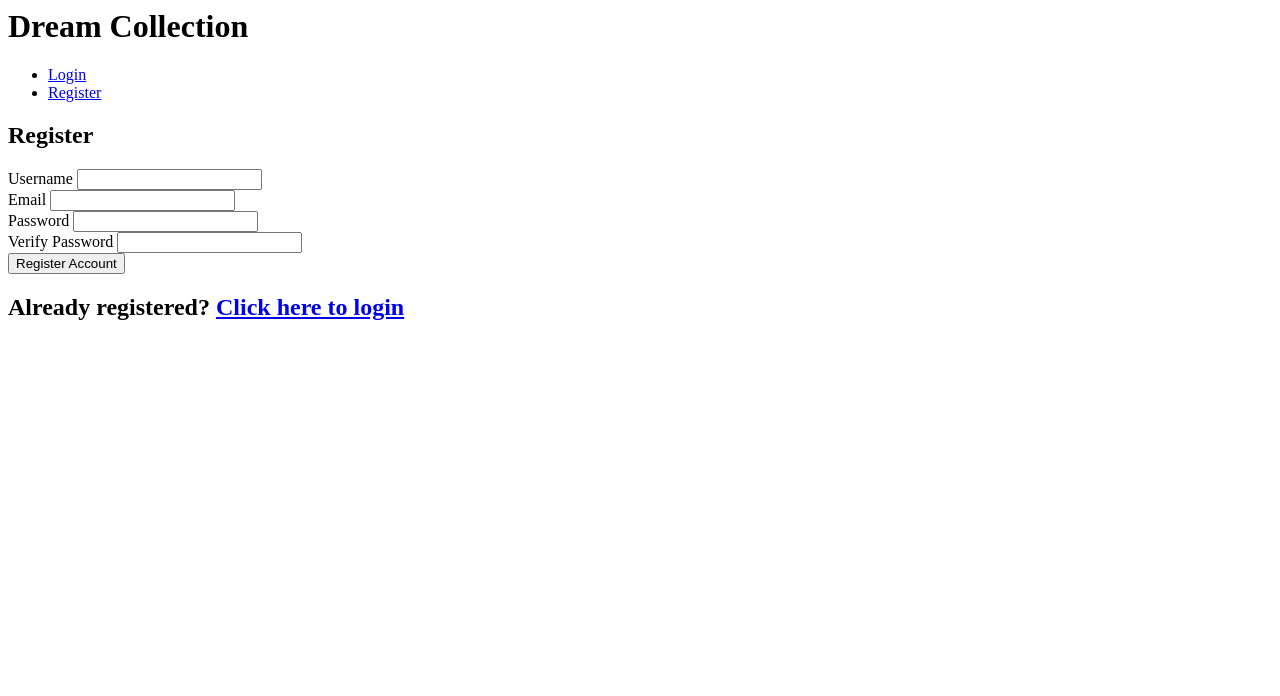
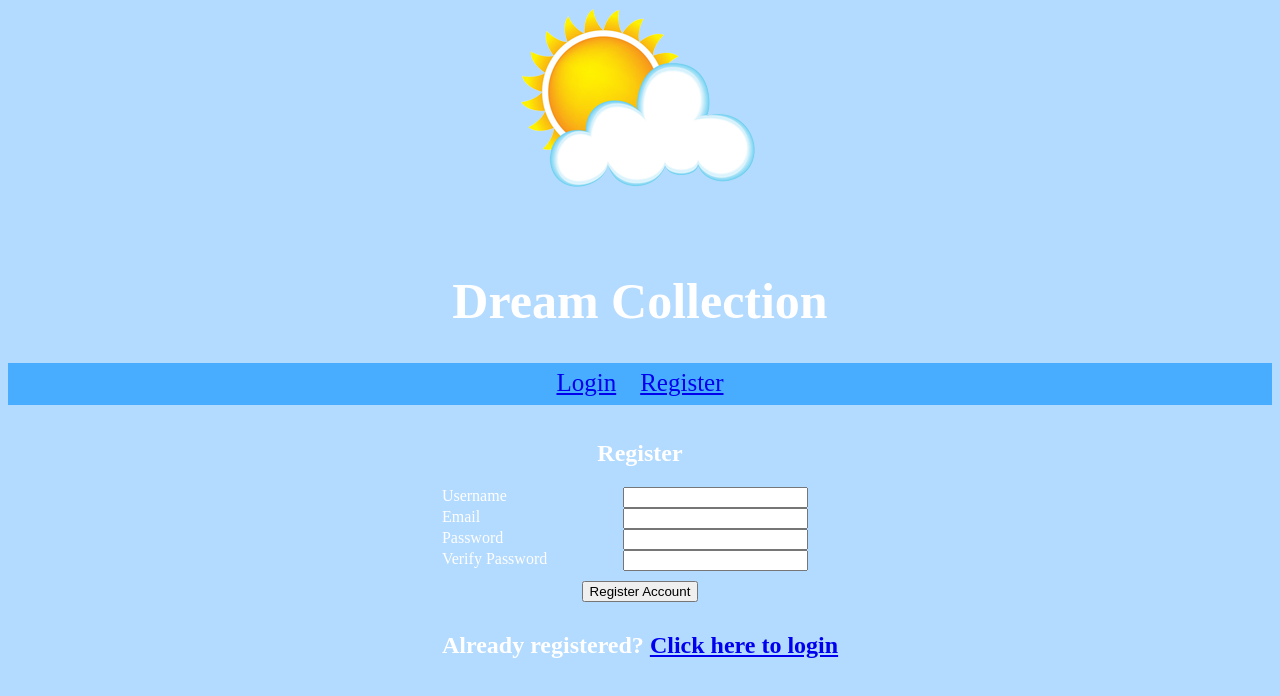
Before and after one commit to venniechang/node-capstone-project, a website: page public/register.html in a window 1280 px wide. Drawn offline with nearby package versions, Linux system fonts and the light colour scheme.

Commit message:
added more css

```diff
--- a/public/addentry.js
+++ b/public/addentry.js
@@ -26,4 +26,5 @@ function afterSubmission(){
     location.href='/entries.html';
 }
 
+
 entrySubmission();
--- a/public/css/main.css
+++ b/public/css/main.css
@@ -6,11 +6,9 @@ body {
     color: white;
 }
 
-
 h1 {
     font-family: 'Julius Sans One';
     font-size: 50px;
-    text-align: center;
     padding-top: 50px
 }
 
@@ -22,12 +20,60 @@ h1 {
     padding-left: 550px
 
 }
+.navigation-links {
+    margin-bottom: 5px;
+    background-color: #48adff;
+    min-height: 42px;
+    padding-left: 0;
+}
 
 .navigation-links ul {
     text-align: center;
-    font-size: 20x;
+    font-size: 15px;
 }
 
 .navigation-links li {
     display: inline-block;
+    margin: 6px 10px;
+    font-size: 25px;
 }
+
+.header {
+    margin: 0 auto;
+    text-align: center;
+}
+
+#register {
+    text-align: center;
+    margin: 0 auto;
+    display: inline-block;
+}
+
+.form-box {
+    display: block;
+    text-align: center;
+    padding: 10px;
+
+}
+#register label {
+    width: 150px;
+    text-align: left;
+    float: left;
+    margin: auto;
+}
+
+.register-button {
+    margin: 10px;
+}
+
+.login-button {
+    margin: 10px;
+}
+
+.login-slogan {
+    font-family: 'Pompiere';
+    font-size: 20px;
+    margin: 0 auto;
+    min-height: 100%;
+    text-align: center;
+}
--- a/public/entries.js
+++ b/public/entries.js
@@ -1,5 +1,4 @@
 'use strict'
-
 
 function getEntries(){
     return $.ajax({
--- a/public/register.html
+++ b/public/register.html
@@ -4,13 +4,14 @@
     <meta charset="utf-8">
     <title>Dream Collection</title>
     <meta name="viewport" content="width=device-width, initial-scale=1">
-    <!--<link rel="stylesheet" href="css/main.css">-->
+    <link rel="stylesheet" href="css/main.css">
 </head>
 
 <body>
-    <header role="banner">
+    <header role="banner" class="header">
+        <img src="images/sun-cloud.png">
         <h1>Dream Collection</h1>
-        <ul class="nav-links" role="navigation">
+        <ul class="navigation-links" role="navigation">
             <li>
                 <a href="login.html">Login</a>
             </li>
```
Also changed, not shown: public/addentry.html (+5 -3 lines), public/entries.html (+4 -2 lines), public/index.html (+2 -1 lines), public/login.html (+6 -4 lines), public/logout.js (added, +8 -0 lines), public/settings.html (+5 -6 lines), public/images/sun-cloud.png (added).
